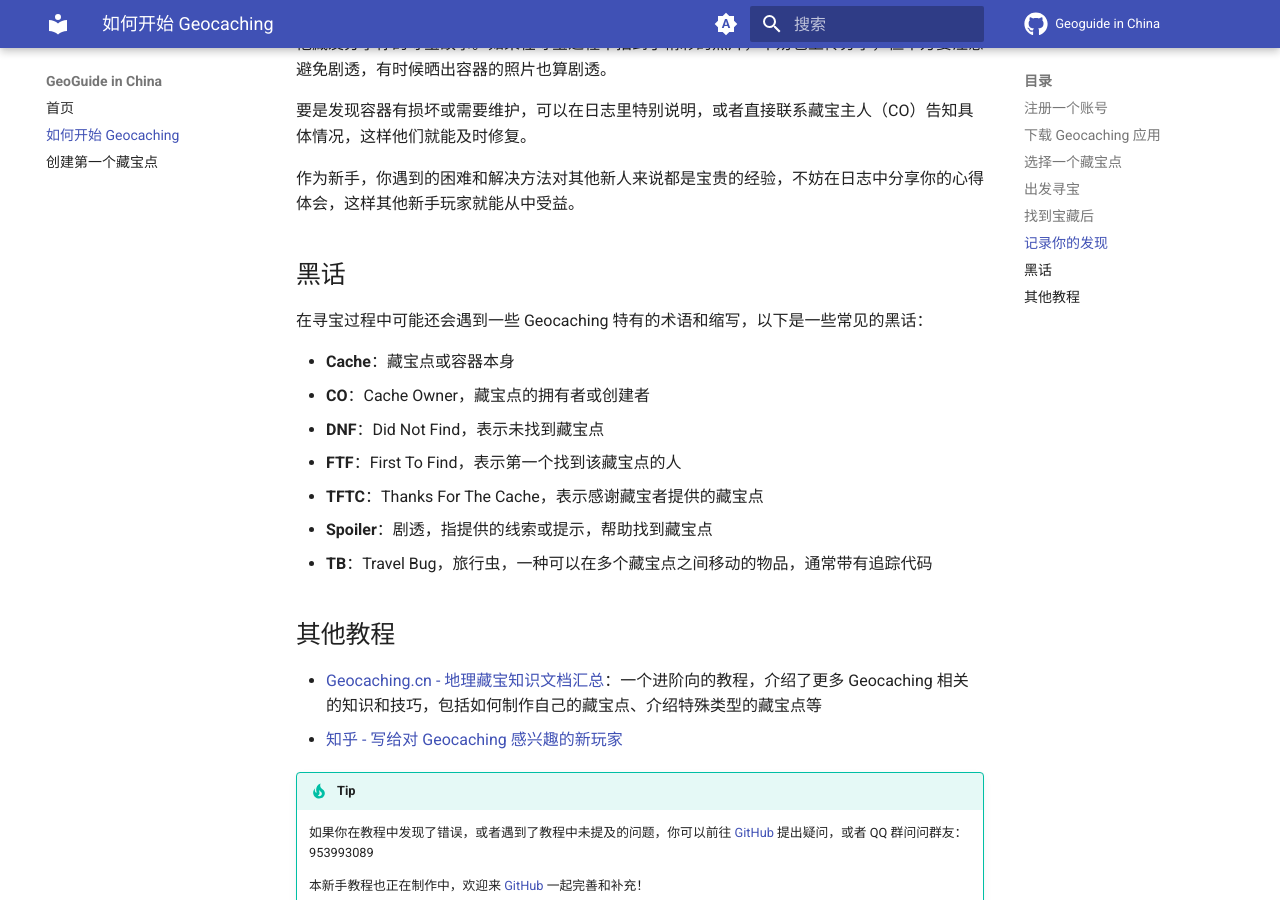
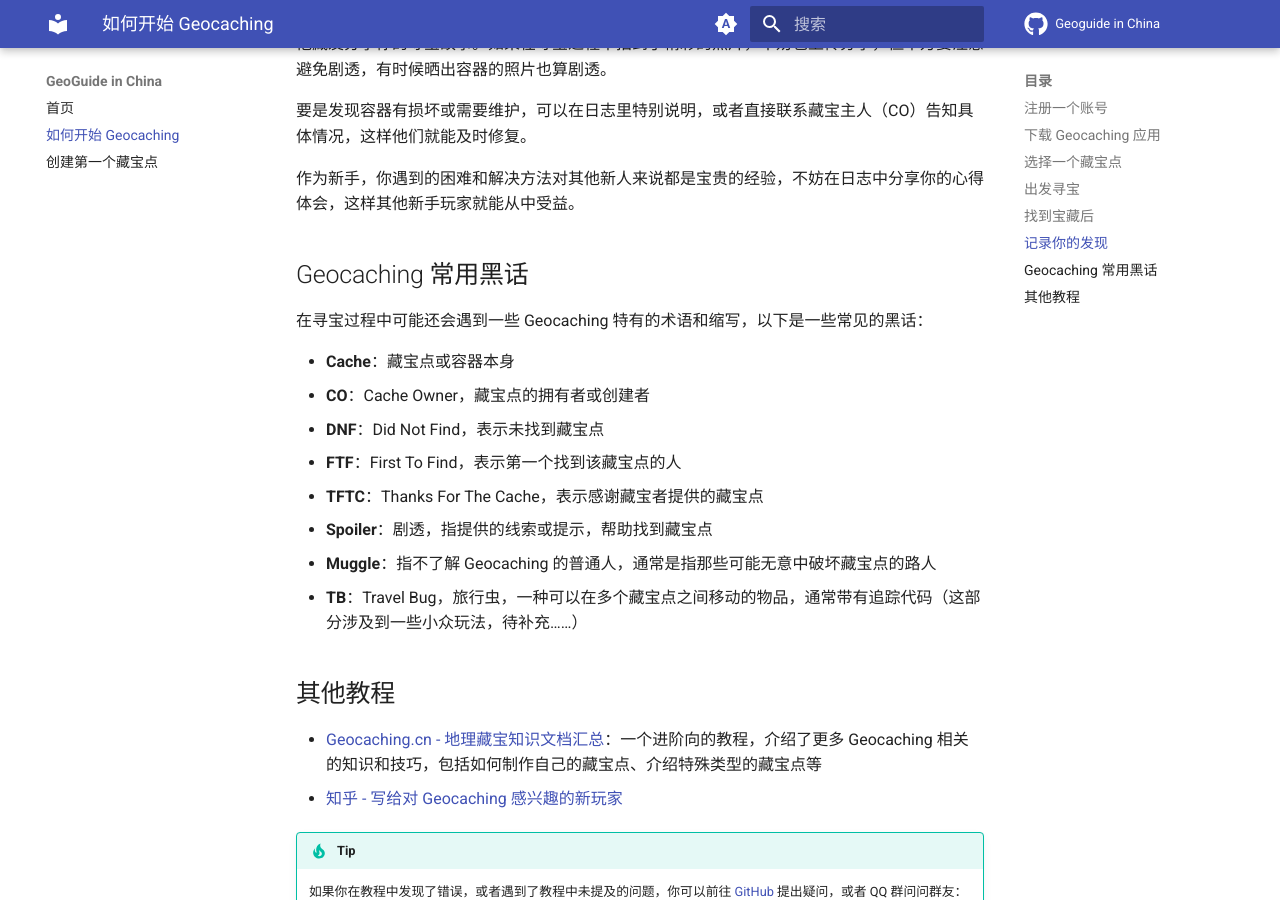
Before and after one commit to Konano/geoguide-in-china, an MkDocs documentation site: the page built from docs/getting-started.md, in a window 1280 px wide and 900 px high, scrolled down 2900 px. Built offline with MkDocs 1.6.1 and Material for MkDocs 9.7.7, drawn with Linux system fonts in a browser that asks for light colours; comment, search, counter and statistics services are not loaded.

Commit message:
补充了一些黑话

```diff
--- a/docs/getting-started.md
+++ b/docs/getting-started.md
@@ -103,7 +103,7 @@
 
 作为新手，你遇到的困难和解决方法对其他新人来说都是宝贵的经验，不妨在日志中分享你的心得体会，这样其他新手玩家就能从中受益。
 
-## 黑话
+## Geocaching 常用黑话
 
 在寻宝过程中可能还会遇到一些 Geocaching 特有的术语和缩写，以下是一些常见的黑话：
 
@@ -113,7 +113,8 @@
 - **FTF**：First To Find，表示第一个找到该藏宝点的人
 - **TFTC**：Thanks For The Cache，表示感谢藏宝者提供的藏宝点
 - **Spoiler**：剧透，指提供的线索或提示，帮助找到藏宝点
-- **TB**：Travel Bug，旅行虫，一种可以在多个藏宝点之间移动的物品，通常带有追踪代码
+- **Muggle**：指不了解 Geocaching 的普通人，通常是指那些可能无意中破坏藏宝点的路人
+- **TB**：Travel Bug，旅行虫，一种可以在多个藏宝点之间移动的物品，通常带有追踪代码（这部分涉及到一些小众玩法，待补充……）
 
 ## 其他教程
 
```
